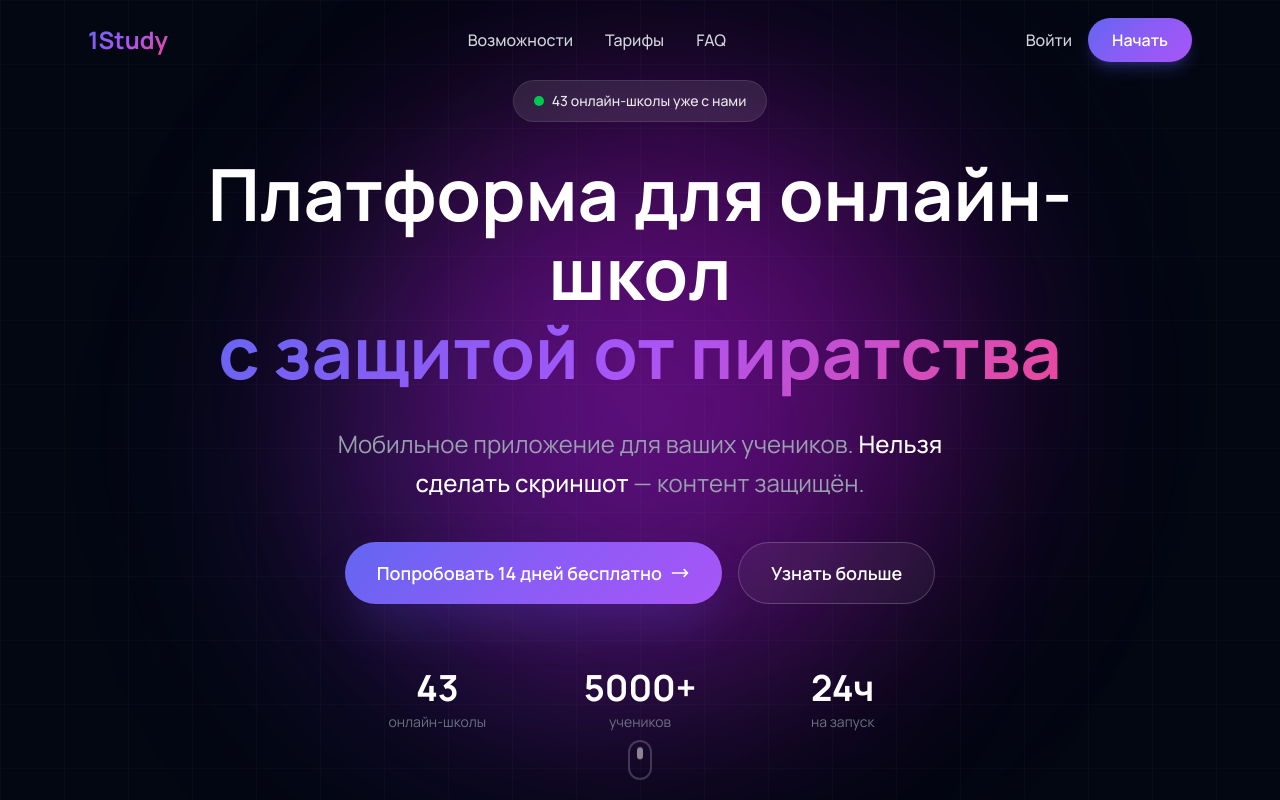
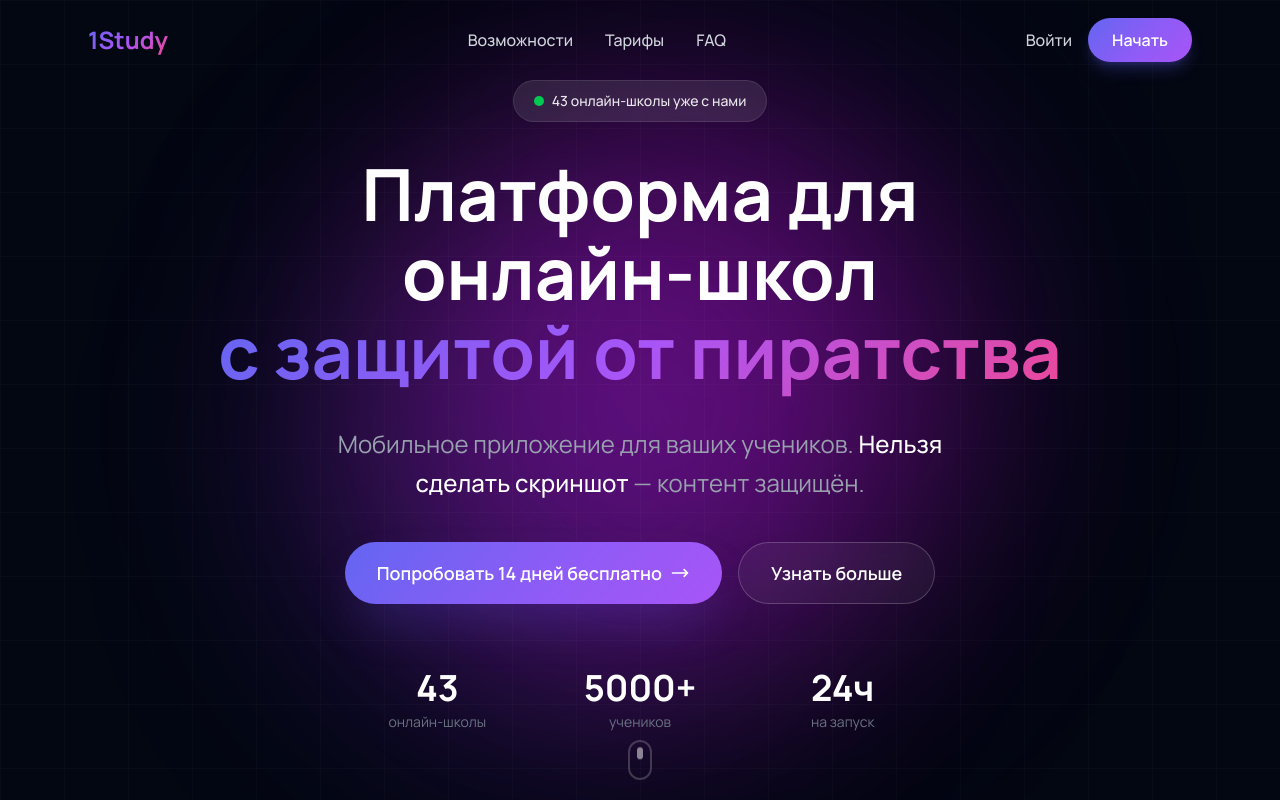
Before and after one commit to saparlife/onestudylanding, a Next.js app: page / in a window 1280 px wide. Shown: the top 800 px of the page. Built offline with nearby package versions, Linux system fonts and the light colour scheme.

Commit message:
fix: prevent line break in headline

```diff
--- a/src/components/Hero.tsx
+++ b/src/components/Hero.tsx
@@ -23,7 +23,8 @@ export function Hero() {
 
         {/* Headline */}
         <h1 className="text-4xl sm:text-6xl lg:text-7xl font-bold text-white leading-[1.1] mb-8">
-          Платформа для онлайн-школ
+          Платформа для{" "}
+          <span className="whitespace-nowrap">онлайн-школ</span>
           <br />
           <span className="gradient-text">с защитой от пиратства</span>
         </h1>
```
